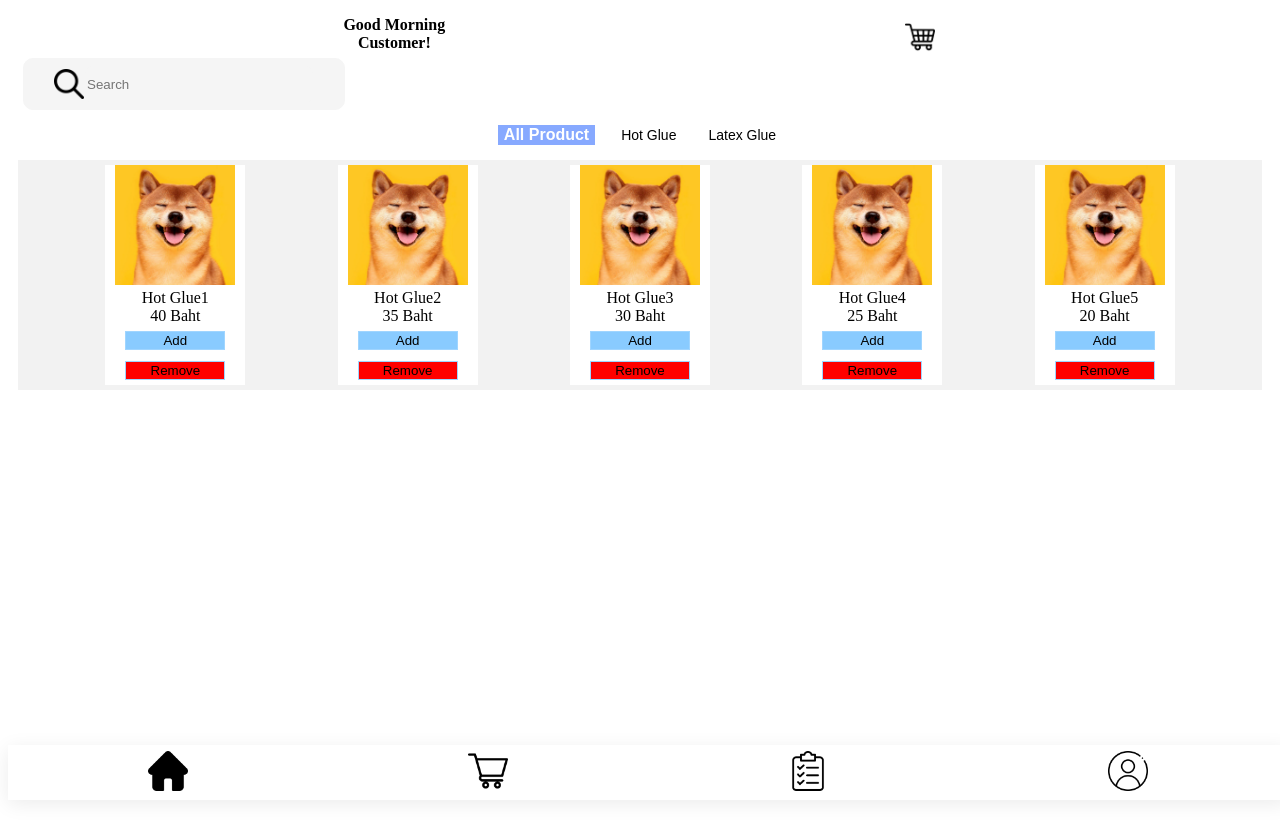
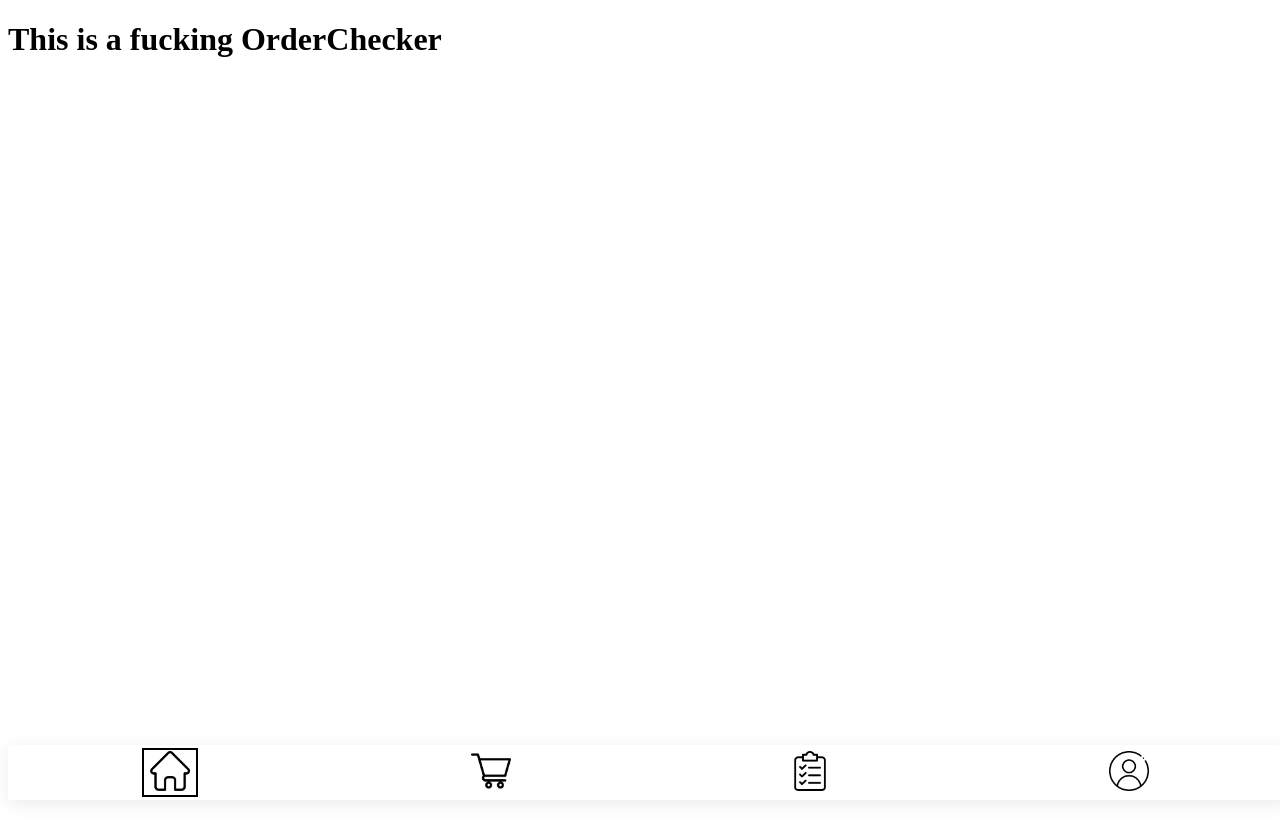
Before and after one commit to mikeGLA/Faii_Ecommerce_n_Co, a Vue app: page /ordercheck in a window 1280 px wide. Shown: the top 836 px of the page. After the commit the page ends 800 px from the top, so only its background shows below. Built offline with nearby package versions, Linux system fonts and the light colour scheme.

Commit message:
push update navigation able to route to every page now

```diff
--- a/package.json
+++ b/package.json
@@ -11,6 +11,7 @@
     "core-js": "^3.8.3",
     "vue": "^3.2.13",
     "vue-ref": "^2.0.0",
+    "vue-router": "^4.0.16",
     "vuex": "^4.0.2"
   },
   "devDependencies": {
--- a/src/App.vue
+++ b/src/App.vue
@@ -1,17 +1,17 @@
 <template>
+  <router-view/>
   <NavigationBar/>
-  <MainPage/>
 </template>
 
 <script>
-import MainPage from './components/MainPage.vue'
+// import MainPage from './components/MainPage.vue'
 import NavigationBar from './components/Navigation/navigation.vue'
 
 export default {
   name: 'App',
   components: {
-    MainPage,
-    NavigationBar
+    // MainPage,
+    NavigationBar,
   }
 }
 </script>
--- /dev/null
+++ b/src/components/AboutUs/AboutUs.vue
@@ -0,0 +1,3 @@
+<template>
+    <h1>This is an Aboutus template</h1>
+</template>
--- a/src/components/Navigation/navigation.vue
+++ b/src/components/Navigation/navigation.vue
@@ -1,40 +1,74 @@
 <template>
     <div class="NavigationBar-Index">
         <div class="NavigationBar-Home">
-            <button class="HomeButton">
-                <img :src="require('../../assets/Home_Black.png')" :width="40" :height="40">
+            <button :class="HomeCssControl" @click="HomeButtonClicked">
+                <router-link to="home">
+                    <img :src="require('@/assets/Home_White.png')" :width="40" :height="40">
+                </router-link>
             </button>
         </div>
         <div class="NavigationBar-Cart">
-            <button class="CartButton">
-                <img :src="require('../../assets/ShoppingCart_White.png')" :width="40" :height="40">
+            <button :class="CartCssControl" @click="CartButtonClicked">
+                <router-link to="/shoppingcart">
+                    <img :src="require('@/assets/ShoppingCart_White.png')" :width="40" :height="40">
+                </router-link>
             </button>
         </div>
         <div class="NavigationBar-OrderCheck">
-            <button class="OrderCheckButton">
-                <img :src="require('../../assets/OrderTrack_White.png')" :width="40" :height="40">
+            <button :class="OrderCssControl" @click="OrderButtonClicked">
+                <router-link to="/ordercheck">
+                    <img :src="require('../../assets/OrderTrack_White.png')" :width="40" :height="40">
+                </router-link>
             </button>
         </div>
         <div class="NavigationBar-AboutUs">
-            <button class="AboutUsButton">
-                <img :src="require('../../assets/AboutUs_White.png')" :width="40" :height="40">
+            <button :class="AboutCssControl" @click="AboutButtonClicked">
+                <router-link to="/aboutus">
+                    <img :src="require('../../assets/AboutUs_White.png')" :width="40" :height="40">
+                </router-link>
             </button>
         </div>
     </div>
 </template>
 
 <script>
-
 export default {
     name: 'navigationBar',
     data(){
         return{
-
+            HomeCssControl: "HomeSelected",
+            CartCssControl: "CartButton",
+            OrderCssControl: "OrderCheckButton",
+            AboutCssControl: "AboutUsButton",
         }
     },
     methods:{
         debugButton(){
             console.log("YakYedHee")
+        },
+        HomeButtonClicked(){
+            this.HomeCssControl= "HomeSelected",
+            this.CartCssControl= "CartButton",
+            this.OrderCssControl= "OrderCheckButton",
+            this.AboutCssControl= "AboutUsButton"
+        },
+        CartButtonClicked(){
+            this.HomeCssControl= "HomeButton",
+            this.CartCssControl= "CartSelected",
+            this.OrderCssControl= "OrderCheckButton",
+            this.AboutCssControl= "AboutUsButton"
+        },
+        OrderButtonClicked(){
+            this.HomeCssControl= "HomeButton",
+            this.CartCssControl= "CartButton",
+            this.OrderCssControl= "OrderCheckSelect",
+            this.AboutCssControl= "AboutUsButton"
+        },
+        AboutButtonClicked(){
+            this.HomeCssControl= "HomeButton",
+            this.CartCssControl= "CartButton",
+            this.OrderCssControl= "OrderCheckButton",
+            this.AboutCssControl= "AboutUsSelect"
         },
     }
 }
@@ -67,6 +101,11 @@ export default {
         background: none;
     }
 
+    .HomeSelected{
+        background: none;
+        border: 2px solid black;
+    }
+
     .NavigationBar-Cart{
         /* border: 1px solid green; */
         /* width: 70px;
@@ -77,6 +116,11 @@ export default {
     .CartButton{
         border: none;
         background: none;
+    }
+
+    .CartSelected{
+        background: none;
+        border: 2px solid black;
     }
 
     .NavigationBar-OrderCheck{
@@ -91,6 +135,11 @@ export default {
         background: none;
     }
 
+    .OrderCheckSelect{
+        background: none;
+        border: 2px solid black;
+    }
+
     .NavigationBar-AboutUs{
         /* border: 1px solid purple; */
         /* width: 70px;
@@ -103,5 +152,14 @@ export default {
         background: none;
     }
 
+    .AboutUsSelect{
+        background: none;
+        border: 2px solid black;
+    }
+
+    /* .AboutUsButton > img{
+        filter: brightness(0) saturate(100%) invert(90%) sepia(28%) saturate(2%) hue-rotate(330deg) brightness(113%) contrast(101%);
+    } */
+
 
 </style>
--- /dev/null
+++ b/src/components/OrderCheck/OrderCheck.vue
@@ -0,0 +1,5 @@
+<template>
+    <h1>
+        This is a fucking OrderChecker
+    </h1>
+</template>
--- a/src/components/ProductCard/productCard1.vue
+++ b/src/components/ProductCard/productCard1.vue
@@ -12,10 +12,12 @@
 
 <script>
 
+
 export default {
     name: 'productCard1',
     data(){
       return{
+        inCartCounting: 0,
         ProductData:[
             {
                 ProductName:"Hot Glue1",
@@ -37,15 +39,15 @@ export default {
                 ProductName:"Hot Glue5",
                 ProductPrice: 20,
             }
-        ]
+        ],
       }
     },
     methods:{
         addCart(){
-            this.ProductData.counting++
+            this.$emit('inCartCounting', 0)
         },
         RemoveCart(){
-            this.counting--
+            this.$emit('inCartCounting', 0)
         }
     },
 
--- /dev/null
+++ b/src/components/ShoppingCart/ShoppingCart.vue
@@ -0,0 +1,13 @@
+<template>
+    <div>
+        Hello this is Shopping cart Template
+    </div>
+</template>
+
+<script>
+
+</script>
+
+<style>
+
+</style>
--- a/src/main.js
+++ b/src/main.js
@@ -1,4 +1,5 @@
 import { createApp } from 'vue'
 import App from './App.vue'
+import router from './router/index.js'
 
-createApp(App).mount('#app')
+createApp(App).use(router).mount('#app')
```
Also changed, not shown: src/router/index.js (added, +20 -0 lines), 1 other file (tests, documents, lock files or other folders).
